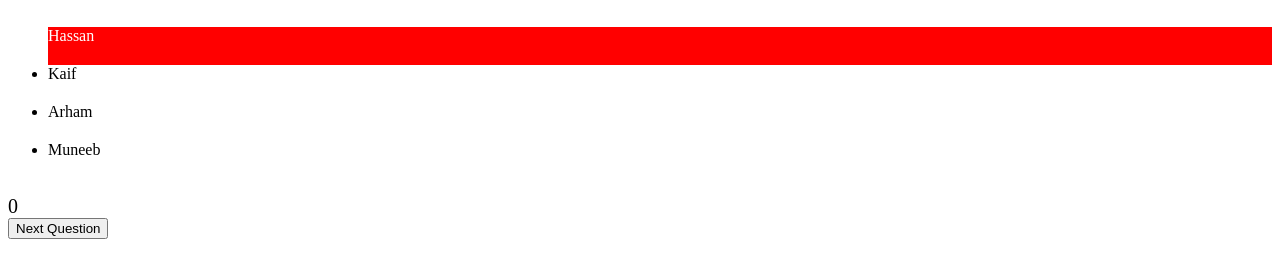
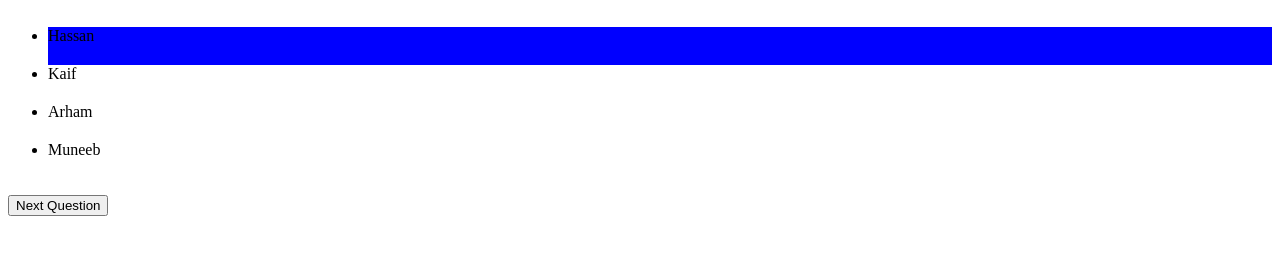
Before and after one commit to syedarhamali/batch-17, a plain HTML site: page js-class-11/index.html in a window 1280 px wide. Both pictures are taken after a click on the item "Hassan". Shown: the part 67-344 px from the top of the page. Drawn offline with Linux system fonts and the light colour scheme.

Commit message:
quiz app code

```diff
--- a/js-class-11/index.html
+++ b/js-class-11/index.html
@@ -6,7 +6,14 @@
     <meta name="viewport" content="width=device-width, initial-scale=1.0">
     <title>Document</title>
 </head>
-
+<style>
+    .active-class{
+        background-color: blue!important;
+    }
+    .non-active{
+        background-color: white;
+    }
+</style>
 <body>
 
     <div>
@@ -19,7 +26,7 @@
         </ul>
     </div>
     <div id="score" style="font-size: 20px;"></div>
-    <button onclick="goToNext()">Next Question</button>
+    <button onclick="goToNext()" id="nextQuestion" disabled>Next Question</button>
     <script src="index.js"></script>
 </body>
 
--- a/js-class-11/index.js
+++ b/js-class-11/index.js
@@ -39,37 +39,46 @@ const quiz = [
 var currentQuestion = 0
 var score = 0
 var scoreElement = document.getElementById("score")
+var quizOptions = document.getElementById("quizOption")
+let currentSelection = null
+let nextQuestionButton = document.getElementById("nextQuestion")
 
 function renderQuestions(){
     var questionElement = document.getElementById("question")
     questionElement.innerHTML = quiz[currentQuestion].question
 
-    var quizOptions = document.getElementById("quizOption")
 
     quizOptions.innerHTML = ''
     for(var i = 0; i < quiz[currentQuestion].options.length ; i++){
-        quizOptions.innerHTML += `<li onclick="checkCorrect(event)" style="padding-bottom: 20px">${quiz[currentQuestion].options[i]}</li>`
+        quizOptions.innerHTML += `<li onclick="checkCorrect(event)" class="non-active" style="padding-bottom: 20px">${quiz[currentQuestion].options[i]}</li>`
     }
 }
 
 
 function goToNext(){
+    console.log(currentSelection)
+    if (quiz[currentQuestion].correctAnswer == currentSelection.innerHTML){
+        score += 10
+    }
+
+    scoreElement.innerHTML = score
     currentQuestion++
     renderQuestions()
+      nextQuestionButton.disabled = true
 }
 
 function checkCorrect(event){
-    console.log(quiz[currentQuestion].correctAnswer)
-    console.log(quiz[currentQuestion].correctAnswer)
-    if (quiz[currentQuestion].correctAnswer == event.target.innerHTML){
-        event.target.style.backgroundColor = "green"
-        event.target.style.color = "white"
-        score += 10
-    } else{
-        event.target.style.backgroundColor = "red"
-        event.target.style.color = "white"
+    event.target.classList.add("active-class")
+
+    for(var i = 0; i < quizOptions.children.length ; i++ ){
+        if(event.target !== quizOptions.children[i]){
+            quizOptions.children[i].classList.remove("active-class")
+        }
     }
-    scoreElement.innerHTML = score
+
+    currentSelection = event.target
+    nextQuestionButton.disabled = false
+
 }
 
 renderQuestions()
```
